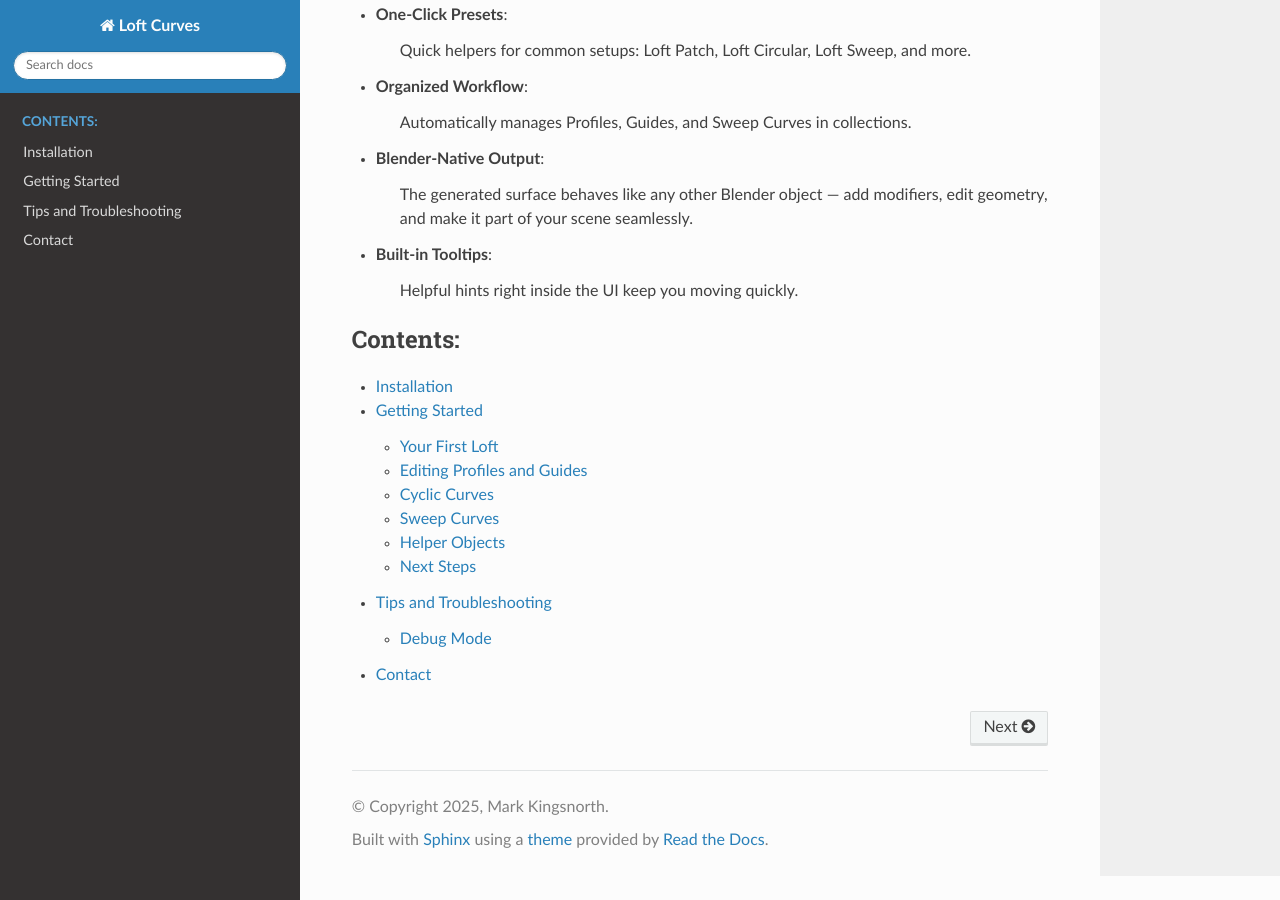
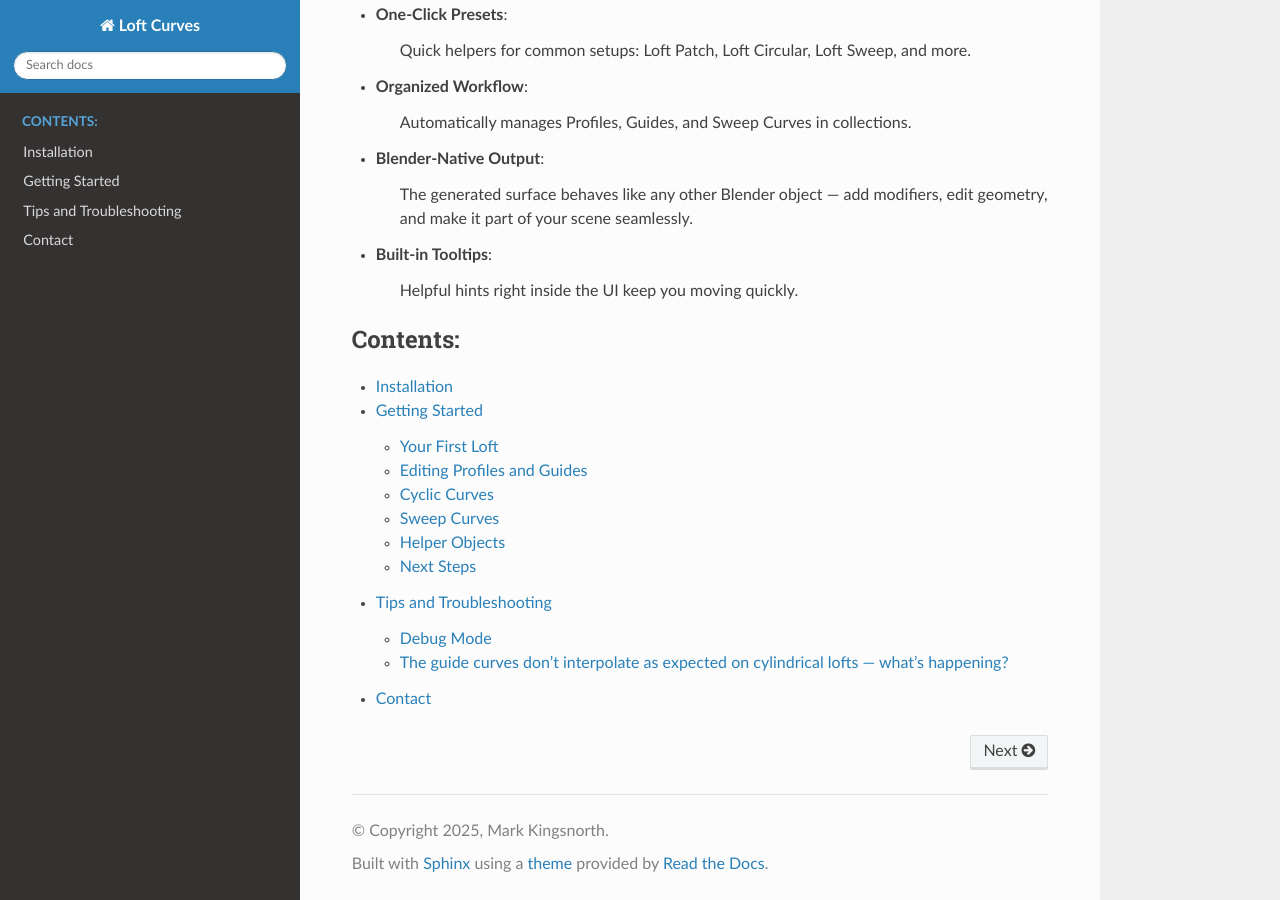
Before and after one commit to mkingsnorth/loft_curves_docs, a Sphinx documentation site: the page built from docs/index.rst, in a window 1280 px wide and 900 px high, scrolled down 2291 px. Built offline with Sphinx 7.4.7 and the Read the Docs theme 3.1.0, drawn with Linux system fonts in a browser that asks for light colours; some of the changed lines change nothing that is shown.

Commit message:
Added FAQ about guide profile issue on circular lofts

```diff
--- a/docs/troubleshooting.rst
+++ b/docs/troubleshooting.rst
@@ -26,3 +26,20 @@
         :alt: Debug Mode Tip
 
     Make sure you are in either *Solid* or *Material Preview* view modes to see the debug visualisations.
+
+
+------------------------------------------------------------------------------------------------------------------------------------------------
+The guide curves don’t interpolate as expected on cylindrical lofts — what’s happening?
+------------------------------------------------------------------------------------------------------------------------------------------------
+
+.. image:: _static/images/guide_curve_error.jpg
+    :alt: Guide Curve Issue
+
+When creating cylindrical or circular lofts, guide curves can sometimes behave unexpectedly — for example, the surface may appear uneven between profiles.
+This happens because guide interpolation follows the shortest path between corresponding vertices on each profile, which can become ambiguous around circular shapes.
+
+*Workaround:* Instead of using guide curves around a cylinder, try using the side of the cylinder as a profile and pair it with a circular sweep curve.
+This approach produces a clean, predictable result while preserving the circular shape and curvature you expect.
+
+.. image:: _static/images/profiles_sweep_fix.jpg
+    :alt: Guide Curve Workaround
```
